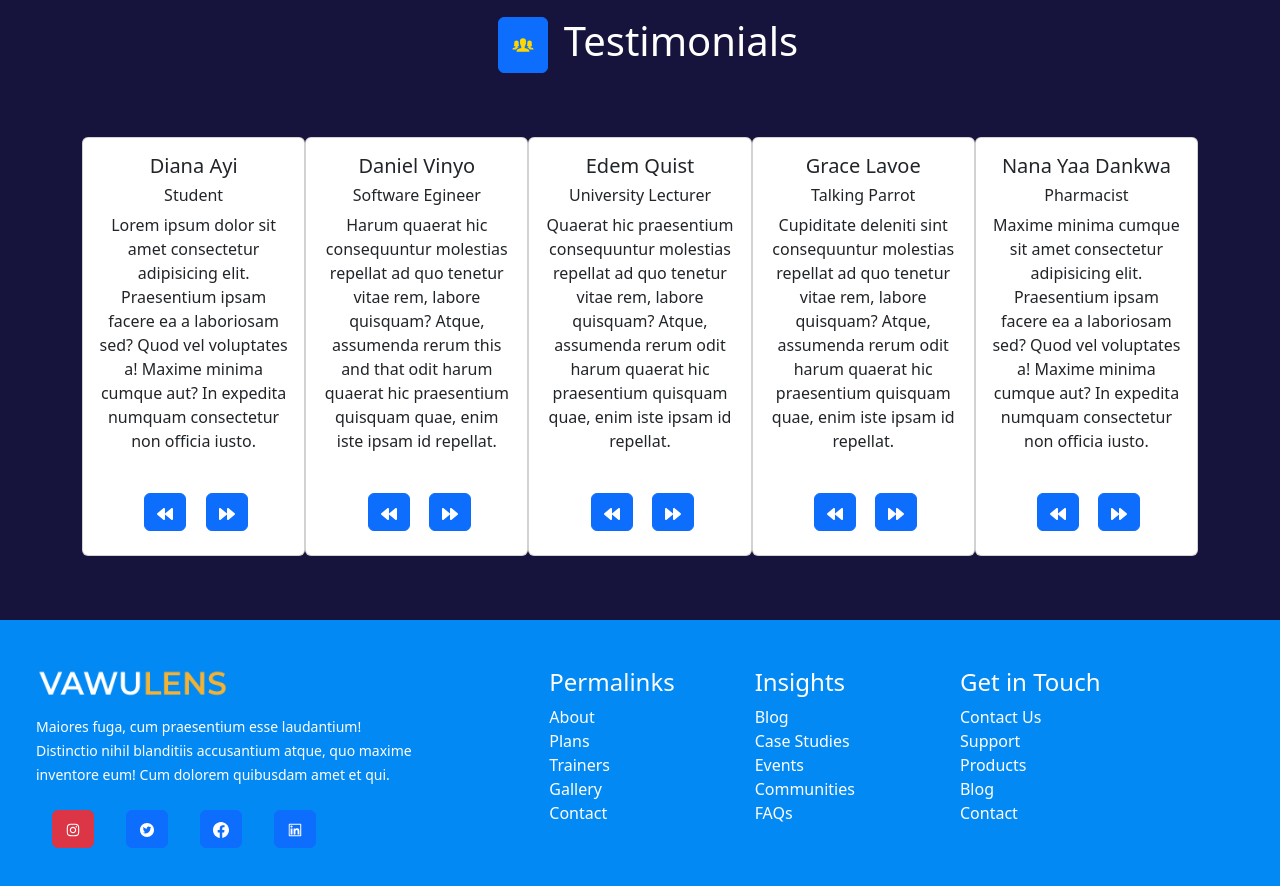
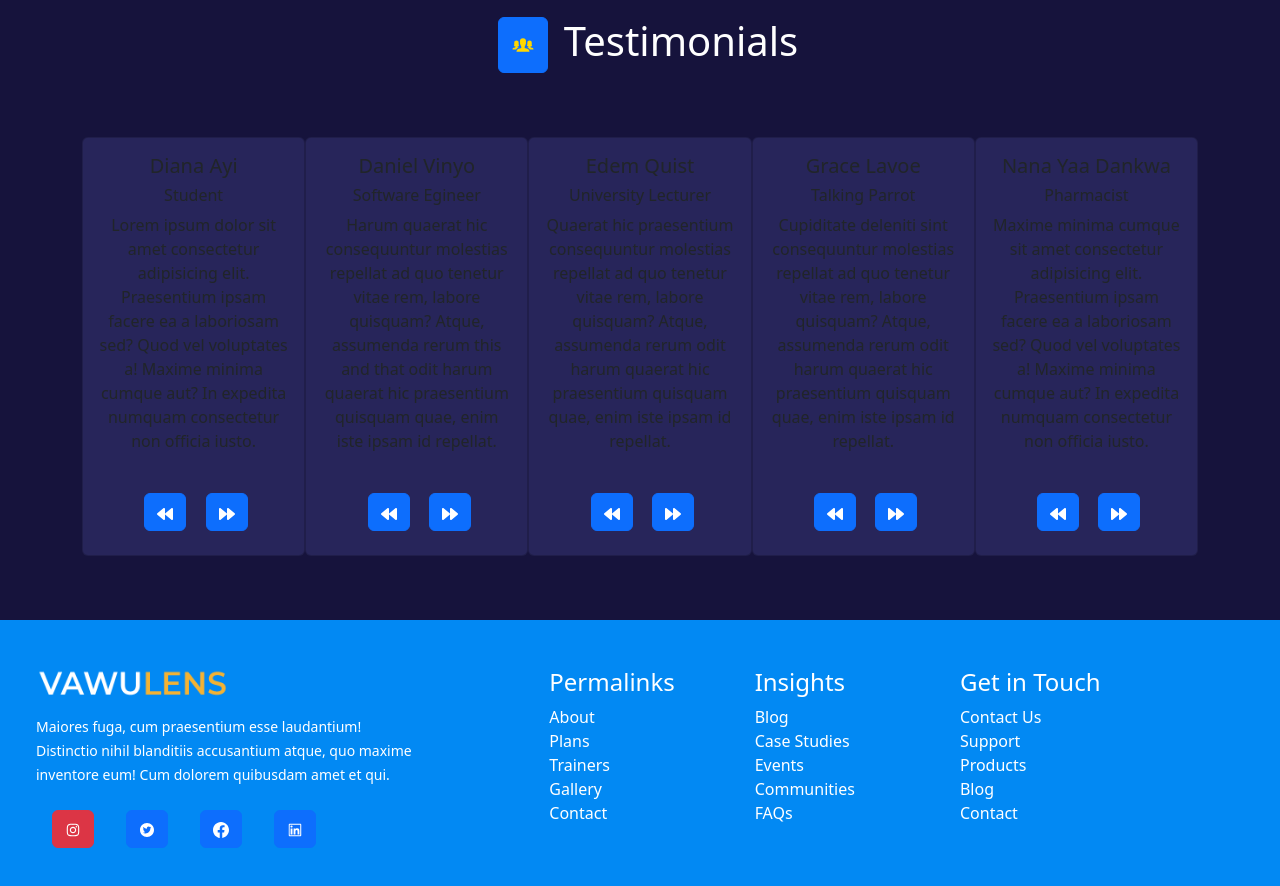
Before and after one commit to neelpopat242/VaW_gymnase, a React (Create React App) app: page / in a window 1280 px wide. Shown: the part 2860-3746 px from the top of the page. Built offline with nearby package versions, Linux system fonts and the light colour scheme.

Commit message:
Card css general

```diff
--- a/src/pages_route/home/Testimonials.js
+++ b/src/pages_route/home/Testimonials.js
@@ -39,7 +39,7 @@ const Testimonials = () => {
             return(
               Testimonialindex &&
               <>
-              <Card style={{ width: '22rem' }} key = {id} >
+              <Card className='card-css' style={{ width: '22rem' }} key = {id} >
 
 
           <Card.Body>
```
